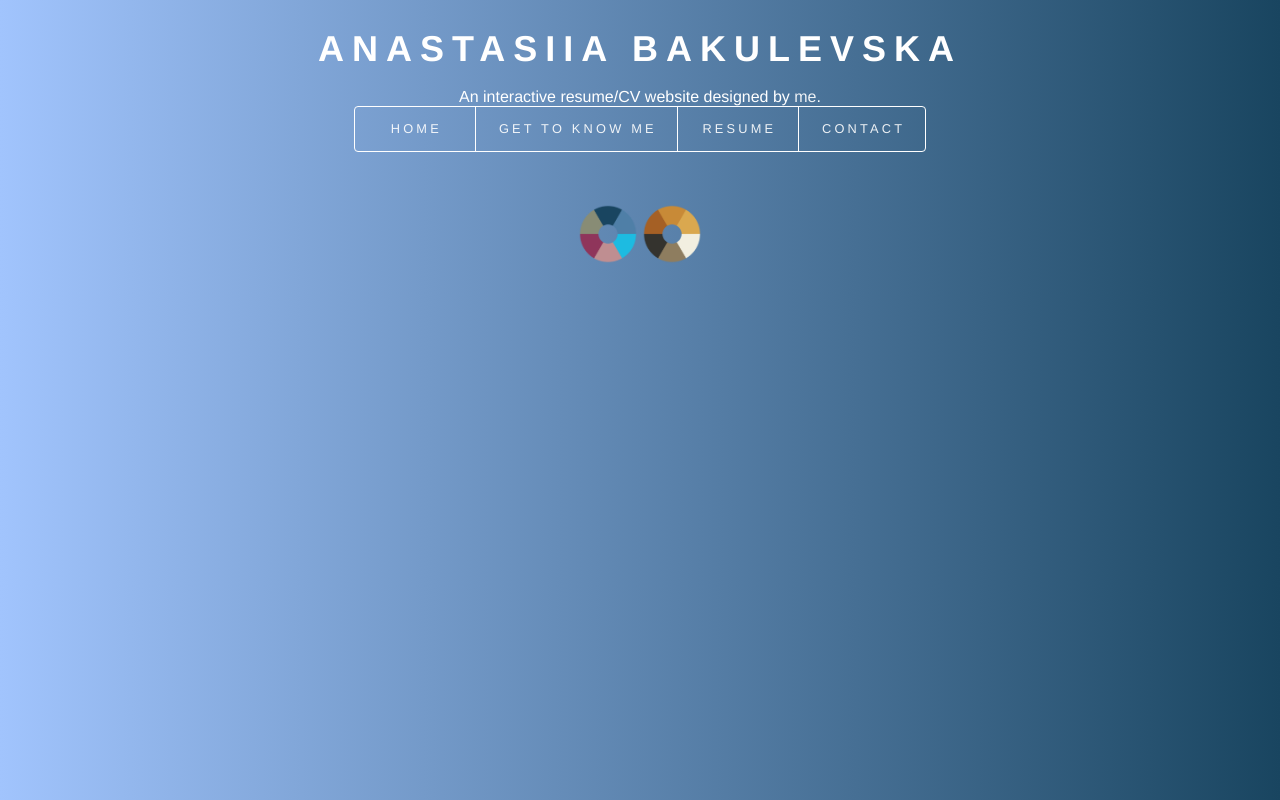
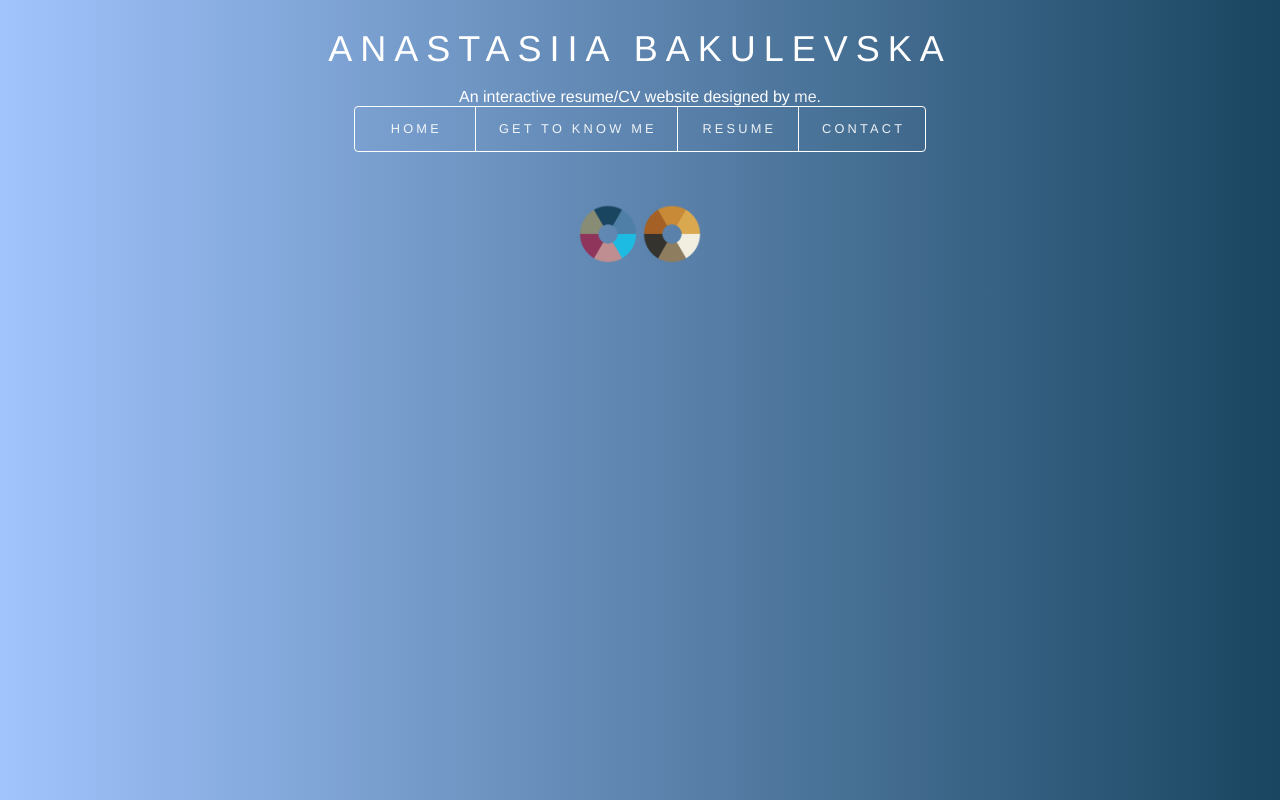
Before and after one commit to t1js/resume-site, a plain HTML site: page site/index.html in a window 1280 px wide. Drawn offline with Linux system fonts and the light colour scheme.

Commit message:
proper font update

```diff
--- a/site/css/index.css
+++ b/site/css/index.css
@@ -8,6 +8,7 @@ h1, h2, h3, h4, h5, h6 {
     margin: 0 0 1rem 0;
     text-transform: uppercase;
     letter-spacing: 0.2rem;
+    font: inherit;
 }
 
     h1 a, h2 a, h3 a, h4 a, h5 a, h6 a {
```
